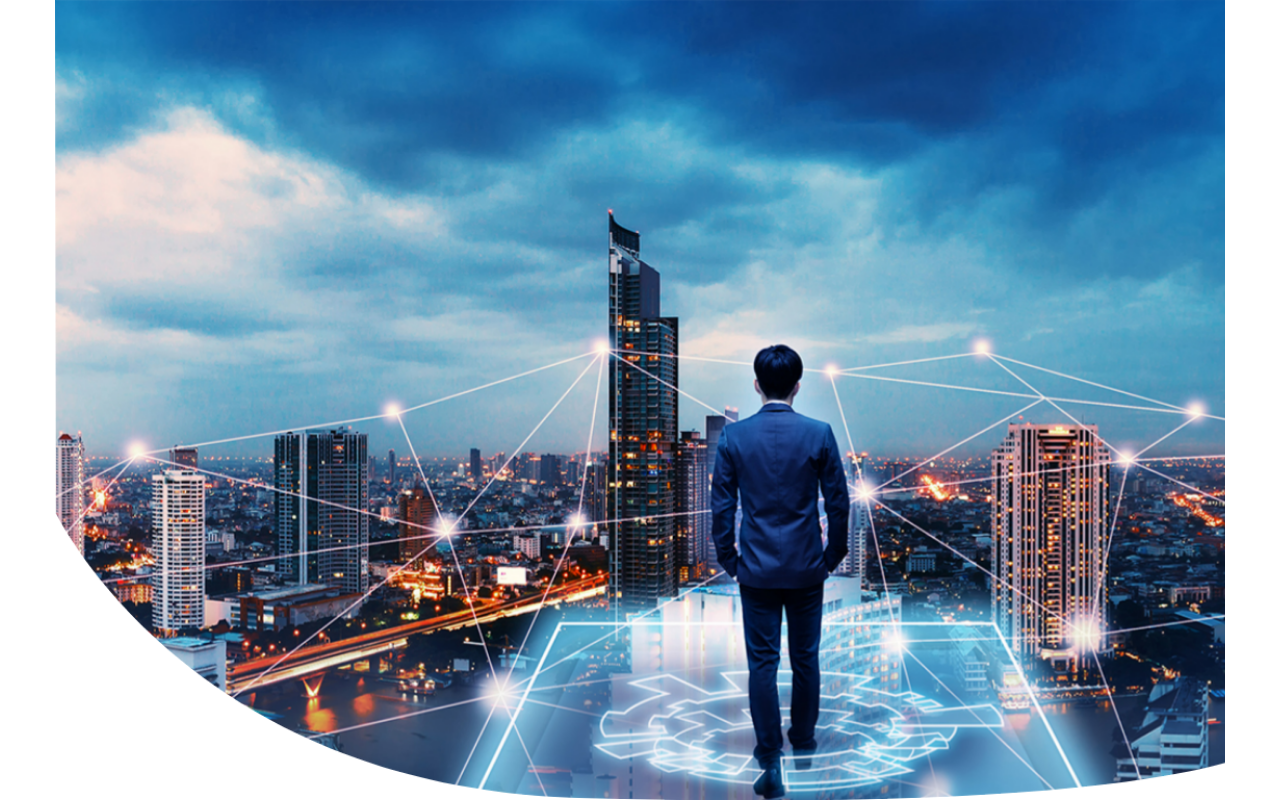
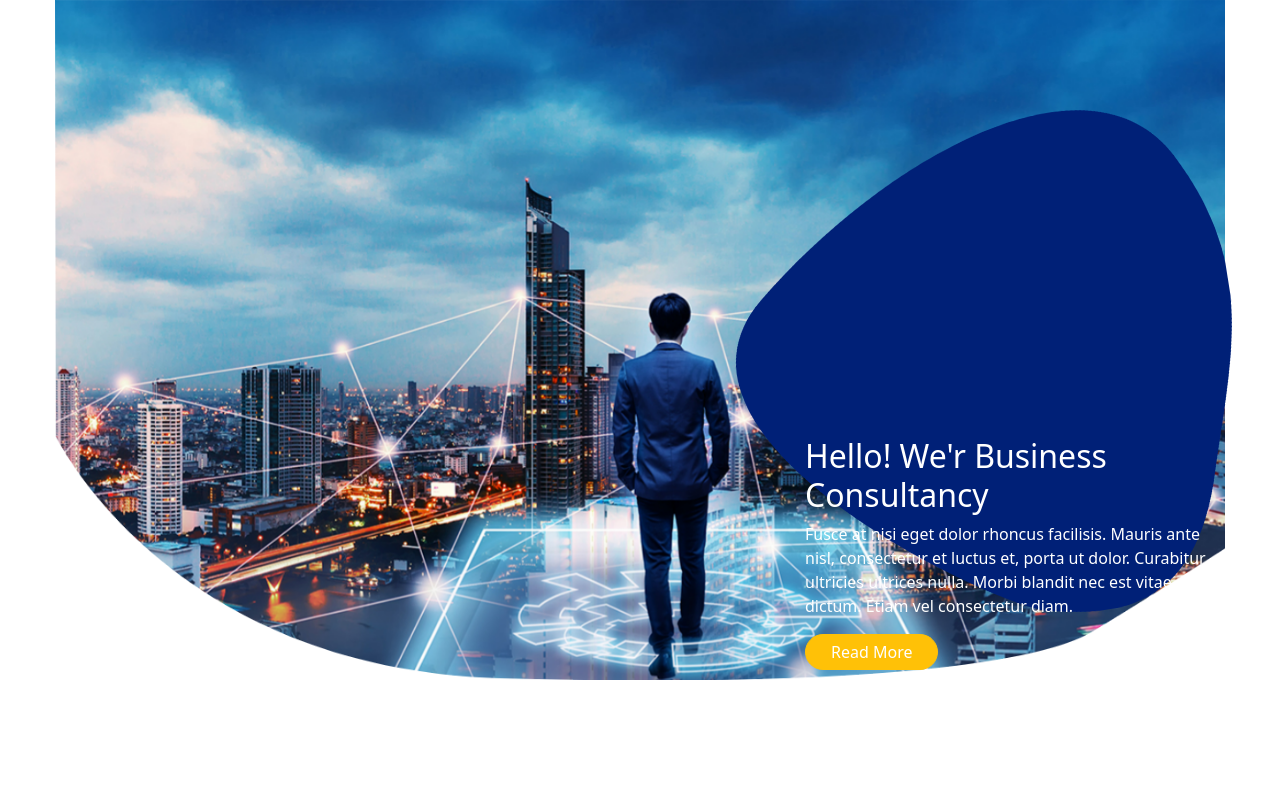
Before and after one commit to alirezatalebizadeh/Bussiness-Consultant, a React (Vite) app: page / in a window 1280 px wide. Shown: the top 802 px of the page. Built offline with nearby package versions, Linux system fonts and the light colour scheme.

Commit message:
create header and coding that

```diff
--- a/src/Pages/Content/Content.css
+++ b/src/Pages/Content/Content.css
@@ -42,7 +42,9 @@
     height: 300px;
 }
 
-.main_content {}
+.main_content {
+    margin-top: 200px;
+}
 
 
 .main_content .card {
--- a/src/Pages/Haeder/Header.css
+++ b/src/Pages/Haeder/Header.css
@@ -1,5 +1,84 @@
 .header {
-    height: 100vh;
+    height: 85vh;
     background-image: url('./../../images/background_header.png');
     background-size: cover;
+    position: relative;
+    z-index: -10;
 }
+
+.img_background {
+    max-width: 500px;
+    height: 500px;
+    position: absolute;
+    top: 125px;
+    right: -15px !important;
+    transform: rotate(-9deg);
+}
+
+.img_background img {
+    width: 100%;
+    height: 100%;
+    object-fit: fill;
+}
+
+.header_content {
+    position: absolute;
+    bottom: 10px;
+    max-width: 420px;
+    right: 0;
+    color: #fff;
+
+}
+
+.header_content_title {}
+
+.content_sub_title {}
+
+.content_btn {
+    color: #fff !important;
+    border-radius: 25px !important;
+    padding: 5px 25px !important;
+}
+
+
+@media screen and (max-width: 1000px) {
+    .header {
+        background-position: 80% !important;
+    }
+
+    .header_content {}
+
+    .img_background {
+        top: 50px !important;
+    }
+}
+
+@media screen and (max-width: 710px) {
+
+    .img_background {
+        display: none !important;
+    }
+
+    .header_content {
+        top: 10% !important;
+        left: 10% !important;
+    }
+
+    .header {
+        background-position: 20% !important;
+    }
+
+}
+
+@media screen and (max-width: 450px) {
+
+    .header_content {
+        top: 10% !important;
+        left: 2% !important;
+    }
+
+    .header {
+        background-position: 40% !important;
+    }
+
+}
--- a/src/Pages/Haeder/Header.jsx
+++ b/src/Pages/Haeder/Header.jsx
@@ -1,12 +1,21 @@
 import React from 'react'
 import Navbar from '../../Component/Navbar/Navbar'
 import './Header.css'
+import IMAGES from '../../images/images'
 
 export default function Header() {
     return (
         <div className='header'>
             {/* <Navbar /> */}
-
+            <div className="img_background">
+                <img src={IMAGES.back_header2} alt="" />
+            </div>
+            <div className="header_content">
+                <h2 className='header_content_title'>Hello!  We'r Business<br />
+                    Consultancy</h2>
+                <p className="content_sub_title">Fusce at nisi eget dolor rhoncus facilisis. Mauris ante nisl, consectetur et luctus et, porta ut dolor. Curabitur ultricies ultrices nulla. Morbi blandit nec est vitae dictum. Etiam vel consectetur diam.</p>
+                <button className="content_btn btn btn-warning">Read More</button>
+            </div>
         </div>
     )
 }
```
